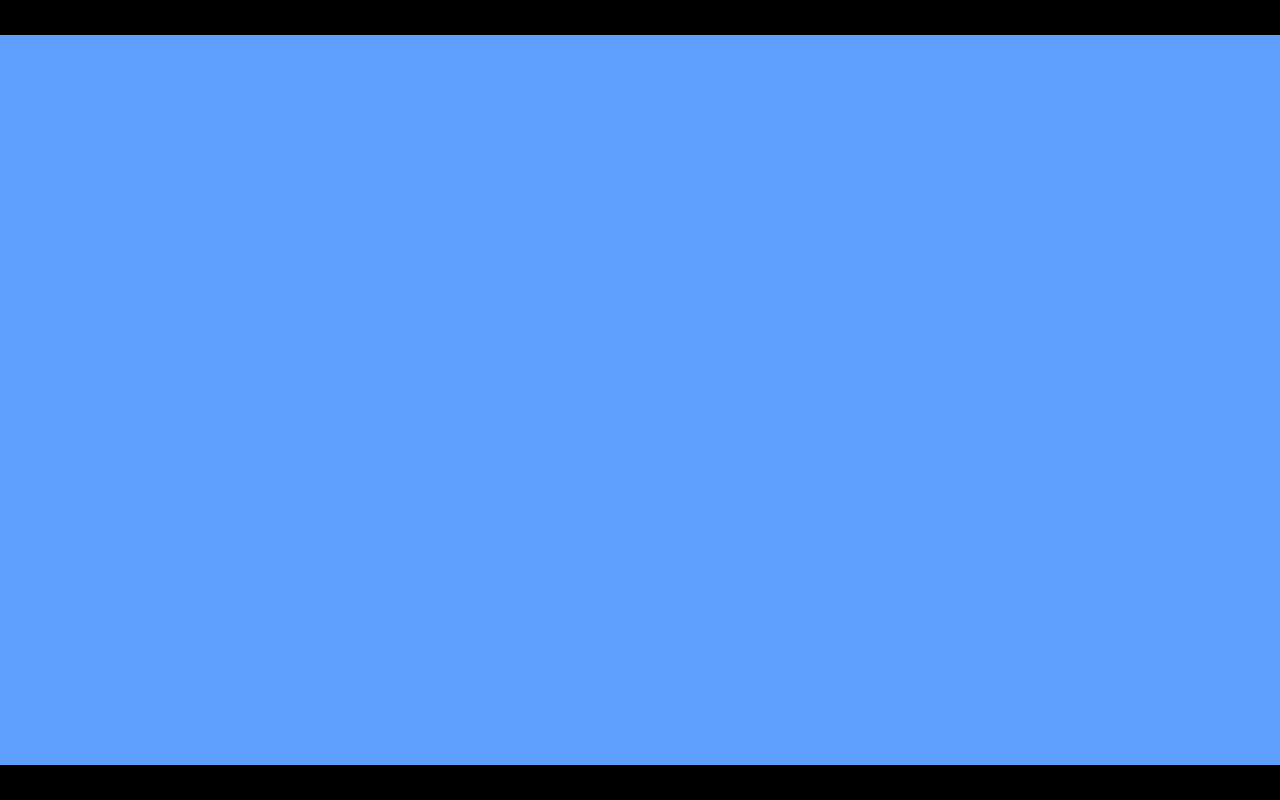
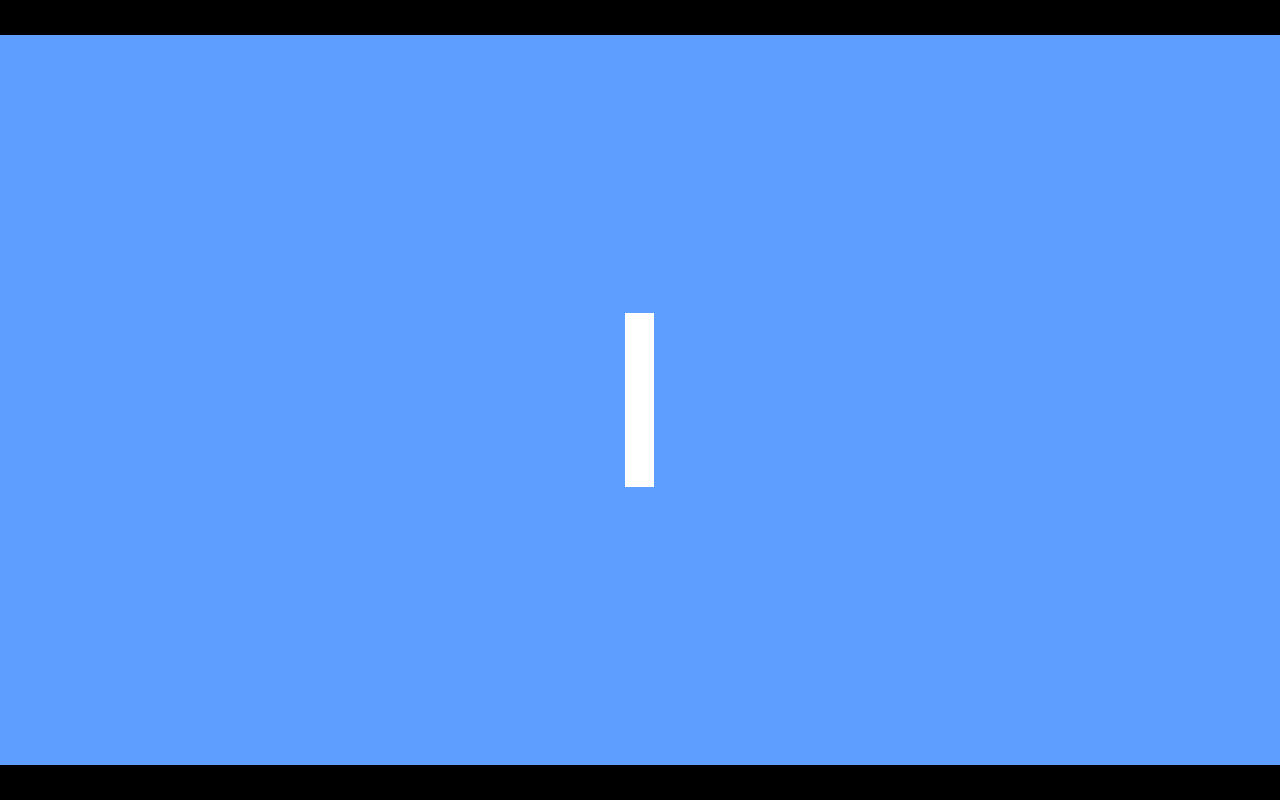
Before and after one commit to DtheC/PongGL, a website built with webpack: page src/index.html in a window 1280 px wide. Built offline with nearby package versions, Linux system fonts and the light colour scheme; animation ran at ten frames a second; files whose address does not match are found by name.

Commit message:
Instantiate Bat

```diff
--- a/src/js/GameManager.ts
+++ b/src/js/GameManager.ts
@@ -1,11 +1,18 @@
-import { BoxGeometry, MeshBasicMaterial, Mesh, Geometry, Material } from "three";
+import { BoxGeometry, MeshBasicMaterial, Mesh, Geometry, Material, Color } from "three";
 import { PongScene } from "./scene";
+import { PongBat } from "./PongBat";
 
 class PongGameManager {
   private _pongScene: PongScene;
+  private _pongBats: Array<PongBat>;
   constructor() {
+    this._pongBats = [];
     this._pongScene = new PongScene();
     this._pongScene.init();
+    const bat1 = new PongBat();
+    bat1.init(0, new Color(0xffffff));
+    this._pongScene.addMesh(bat1.mesh);
+    this._pongBats.push(bat1);
   }
 }
 
--- a/src/js/test.ts
+++ b/src/js/test.ts
@@ -5,9 +5,3 @@ import { PongGameManager } from './GameManager';
 import { PongInputEmitter} from './InputManager';
 
 const pscene = new PongGameManager();
-
-PongInputEmitter.on(PongInputEmitter.events.mouseDown, mdown);
-
-function mdown(_event) {
-  console.log('down');
-}
--- a/src/sass/default.scss
+++ b/src/sass/default.scss
@@ -1,8 +1,10 @@
-body {
+html, body {
+  margin: 0;
+  padding: 0;
+  overflow: hidden;
+}
+
+canvas {
   margin: 0;
   padding: 0;
 }
-
-.red {
-  color: red;
-}
```
